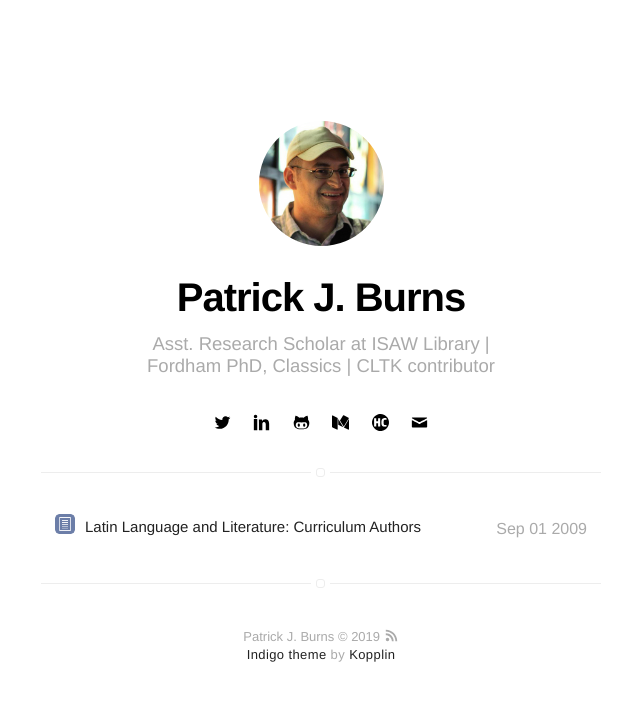
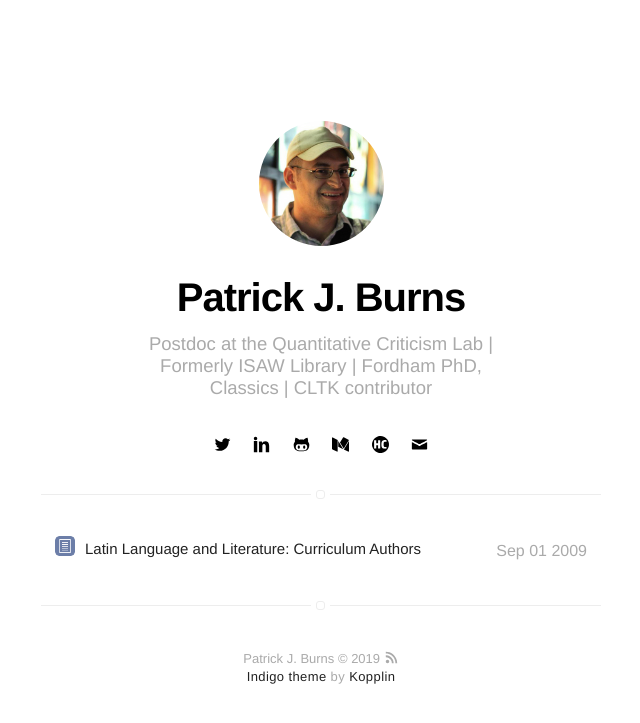
Before and after one commit to diyclassics/diyclassics.github.io, a Jekyll site: the page built from syllabus.html, in a window 1280 px wide, cut to the strip 104-827 px from the top of the page. Shown: the whole strip, without its empty margins (319-959 px from the left). Built offline with Jekyll 4.4.1, drawn with Linux system fonts in a browser that asks for light colours.

Commit message:
Update config

```diff
--- a/_config.yml
+++ b/_config.yml
@@ -1,6 +1,6 @@
 # main text of home
 name: Patrick J. Burns
-bio: Asst. Research Scholar at ISAW Library | Fordham PhD, Classics | CLTK contributor
+bio: Postdoc at the Quantitative Criticism Lab | Formerly ISAW Library | Fordham PhD, Classics | CLTK contributor
 
 # twitter summary info
 description: Academic portfolio
```
